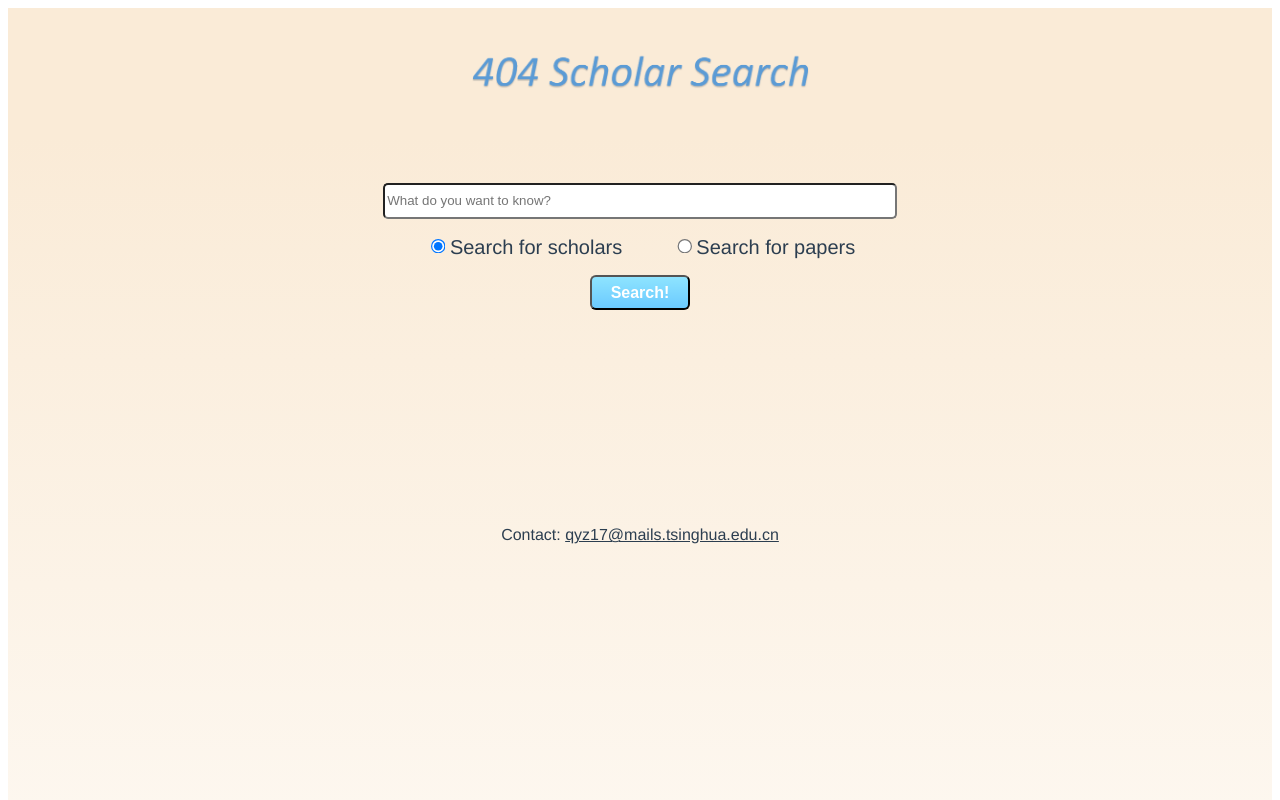
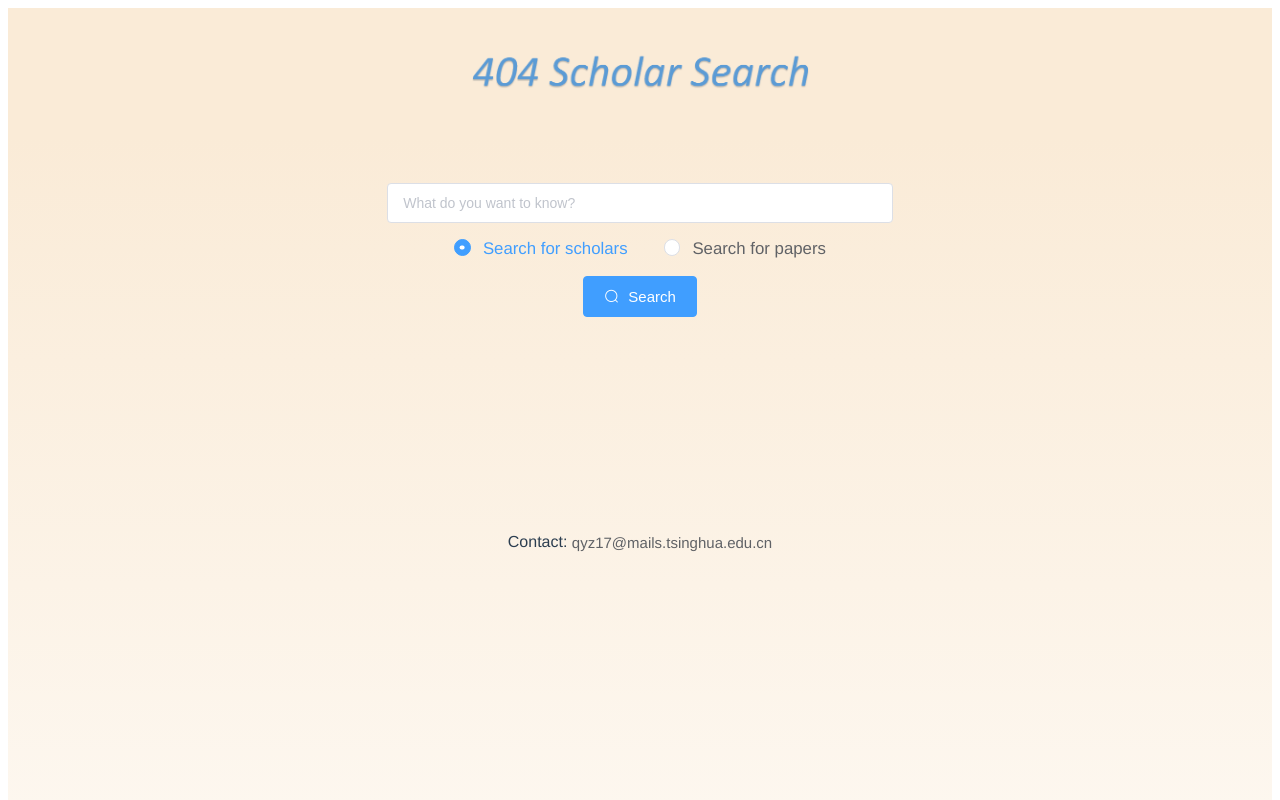
Before and after one commit to qyz-thu/404-Scholar-Search, a Vue app in the folder search/: page / in a window 1280 px wide. Shown: the top 800 px of the page. Built offline with nearby package versions, Linux system fonts and the light colour scheme.

Commit message:
modify homepage using element-ui

```diff
--- a/search/index.html
+++ b/search/index.html
@@ -3,6 +3,8 @@
   <head>
     <meta charset="utf-8">
     <meta name="viewport" content="width=device-width,initial-scale=1.0">
+<!--    <link rel="stylesheet" href="https://unpkg.com/element-ui/lib/theme-chalk/index.css">-->
+<!--    <script src="https://unpkg.com/element-ui/lib/index.js"></script>-->
     <title>404 Search</title>
     <style>
       html, body {height: 100%}
--- a/search/package.json
+++ b/search/package.json
@@ -12,6 +12,7 @@
   },
   "dependencies": {
     "axios": "^0.19.2",
+    "element-ui": "^2.13.1",
     "js-yaml": "^3.13.1",
     "vue": "^2.5.2",
     "vue-router": "^3.0.1"
@@ -21,6 +22,7 @@
     "babel-core": "^6.22.1",
     "babel-helper-vue-jsx-merge-props": "^2.0.3",
     "babel-loader": "^7.1.1",
+    "babel-plugin-component": "^1.1.1",
     "babel-plugin-syntax-jsx": "^6.18.0",
     "babel-plugin-transform-runtime": "^6.22.0",
     "babel-plugin-transform-vue-jsx": "^3.5.0",
--- a/search/src/components/HelloWorld.vue
+++ b/search/src/components/HelloWorld.vue
@@ -101,7 +101,7 @@ export default {
 </script>
 
 <!-- Add "scoped" attribute to limit CSS to this component only -->
-<style scoped>
+<style>
 h1, h2 {
   font-weight: normal;
 }
--- a/search/src/components/Homepage.vue
+++ b/search/src/components/Homepage.vue
@@ -2,16 +2,27 @@
     <div class="main_body">
       <p>{{welcome}}</p>
       <br><br>
-      <input class='search' v-model="query" placeholder="What do you want to know?"> <br>
+<!--      <p>-->
+<!--        <input style="zoom: 120%" type="radio" id="scholar_box" value="scholar" name="select" v-model="search_type" checked="true">-->
+<!--        <label for="scholar_box" style="font-size: 20px">Search for scholars</label>-->
+<!--        &nbsp &nbsp &nbsp &nbsp &nbsp-->
+<!--        <input style="zoom: 120%" type="radio" id="paper_box" value="paper" name="select" v-model="search_type">-->
+<!--        <label for="paper_box" style="font-size: 20px">Search for papers</label>-->
+<!--      </p>-->
+
+      <el-input class='search' v-model="query" placeholder="What do you want to know?"></el-input> <br>
       <p>
-        <input style="zoom: 120%" type="radio" id="scholar_box" value="scholar" name="select" v-model="search_type" checked="true">
-        <label for="scholar_box" style="font-size: 20px">Search for scholars</label>
-        &nbsp &nbsp &nbsp &nbsp &nbsp
-        <input style="zoom: 120%" type="radio" id="paper_box" value="paper" name="select" v-model="search_type">
-        <label for="paper_box" style="font-size: 20px">Search for papers</label>
+        <el-radio style="zoom: 120%" v-model="search_type" label="scholar">Search for scholars</el-radio>
+        <el-radio style="zoom: 120%" v-model="search_type" label="paper">Search for papers</el-radio>
       </p>
-      <button class="buttons" type="button" v-on:click="toSearch">Search!</button>
-      <p style="padding-top: 200px">Contact: <u>qyz17@mails.tsinghua.edu.cn</u></p>
+
+      <el-button type="primary" style="font-size: 15px" icon="el-icon-search" v-on:click="toSearch">
+          Search
+        </el-button>
+
+      <!--      <button class="buttons" type="button" v-on:click="toSearch">Search!</button>-->
+
+      <p style="padding-top: 200px">Contact: <el-link style="font-size: 15px">qyz17@mails.tsinghua.edu.cn</el-link></p>
     </div>
 
 </template>
@@ -32,6 +43,7 @@
       },
       methods: {
           toSearch: function () {
+            console.log(this.search_type);
               if (this.query === "")
                   alert("you have entered nothing!");
               else {
@@ -49,7 +61,7 @@
 </script>
 
 <style type="text/css">
-    .search {width: 40%; margin-top: 10px;  line-height: 30px; border-radius: 5px}
+    .search {width: 50%; margin-top: 10px;  line-height: 30px; border-radius: 5px}
     .buttons {
       width: 100px;
       height: 35px;
--- a/search/src/main.js
+++ b/search/src/main.js
@@ -4,7 +4,10 @@ import Vue from 'vue'
 import App from './App'
 import router from './router'
 import axios from 'axios';
+import Element from 'element-ui';
+import 'element-ui/lib/theme-chalk/index.css';
 
+Vue.use(Element);
 Vue.prototype.$axios = axios;
 Vue.config.productionTip = false;
 
```
Also changed, not shown: 1 other file (tests, documents, lock files or other folders).
